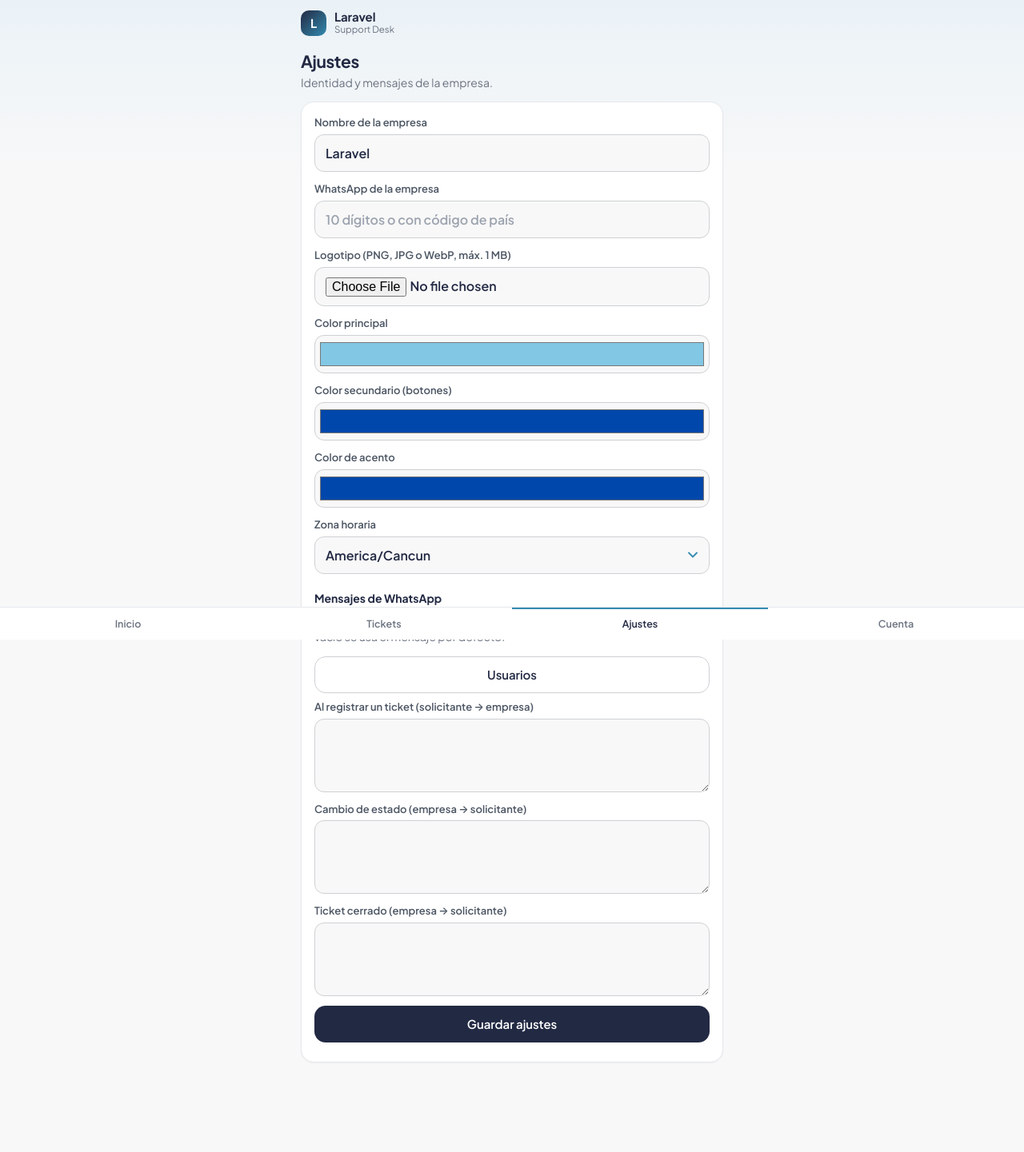
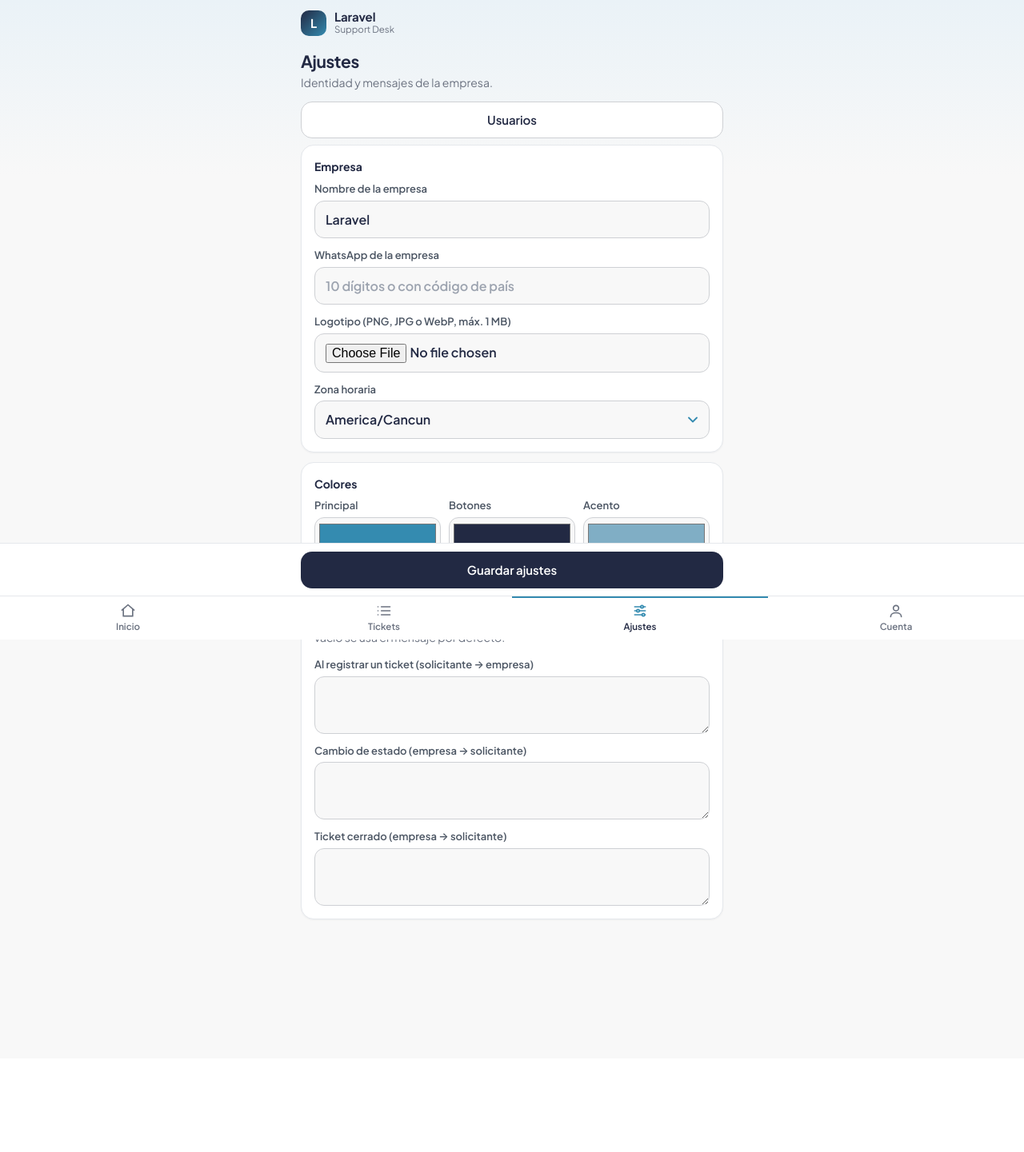
Before and after one commit to SystemsACL/helpdesk, a Laravel app: page /ajustes in a window 1280 px wide. Shown: the whole page at 80% size. After the commit the page ends 1151 px from the top, so only its background shows below. Run offline with Laravel 12, Linux system fonts and the light colour scheme; the visitor is signed in with stand-in values (Sample User, id 1); data that the repository does not hold is empty; some libraries are stand-ins or nearby versions.

Commit message:
UI v2 etapa 2: panel compacto, boton fijo y navegacion con iconos

```diff
--- a/resources/views/auth/account.blade.php
+++ b/resources/views/auth/account.blade.php
@@ -8,7 +8,7 @@
   <div class="alert">Por seguridad, cambia tu contraseña para continuar.</div>
 @endif
 
-<form method="POST" action="{{ route('password.update') }}" class="card">
+<form id="pw" method="POST" action="{{ route('password.update') }}" class="card">
   @csrf
   <label>Contraseña actual
     <input type="password" name="current_password" autocomplete="current-password" required>
@@ -18,10 +18,9 @@
     <input type="password" name="password" autocomplete="new-password" required>
     @error('password')<span class="err">{{ $message }}</span>@enderror
   </label>
-  <label>Repite la nueva
+  <label style="margin-bottom:0">Repite la nueva
     <input type="password" name="password_confirmation" autocomplete="new-password" required>
   </label>
-  <button class="btn" type="submit">Cambiar contraseña</button>
 </form>
 
 <form method="POST" action="{{ route('logout') }}">
@@ -29,4 +28,5 @@
   <button class="btn btn-light" type="submit">Cerrar sesión</button>
 </form>
 @endsection
+@section('dock')<button class="btn" type="submit" form="pw">Cambiar contraseña</button>@endsection
 @section('nav')@include('panel._nav')@endsection
--- a/resources/views/layouts/app.blade.php
+++ b/resources/views/layouts/app.blade.php
@@ -18,6 +18,7 @@
   /* Sistema */
   --ink:#222943; --muted:#6B7280; --bg:#F8F8F8; --card:#fff; --field:#F8F8F8;
   --line:#E5E8EC; --gray:#CED0D4; --err:#D64545; --ok:#2E9E6B;
+  --nav:54px;
   --ring:0 0 0 3px color-mix(in srgb, var(--primary) 20%, transparent);
 }
 *{box-sizing:border-box}
@@ -28,6 +29,8 @@ body{margin:0;color:var(--ink);
   -webkit-font-smoothing:antialiased;-webkit-tap-highlight-color:transparent;
   padding:env(safe-area-inset-top) env(safe-area-inset-right) 0 env(safe-area-inset-left)}
 body.has-dock{padding-bottom:calc(72px + env(safe-area-inset-bottom))}
+body.has-nav{padding-bottom:calc(var(--nav) + 16px + env(safe-area-inset-bottom))}
+body.has-nav.has-dock{padding-bottom:calc(var(--nav) + 84px + env(safe-area-inset-bottom))}
 
 /* Encabezado compacto */
 .hd{max-width:560px;margin:0 auto;padding:12px 16px 4px;display:flex;align-items:center;gap:10px}
@@ -123,9 +126,12 @@ input[type=checkbox]:checked::after{transform:translateX(17px)}
 .dock{position:fixed;left:0;right:0;bottom:0;z-index:10;background:#fff;border-top:1px solid var(--line);
   padding:10px 16px calc(10px + env(safe-area-inset-bottom))}
 .dock .btn{max-width:528px;margin:0 auto}
-.nav{position:fixed;left:0;right:0;bottom:0;z-index:10;background:#fff;border-top:1px solid var(--line);display:flex;padding-bottom:env(safe-area-inset-bottom)}
-.nav a{flex:1;text-align:center;padding:11px 4px;text-decoration:none;color:var(--muted);font-size:12.5px;font-weight:600}
+.dock.on-nav{bottom:calc(var(--nav) + env(safe-area-inset-bottom));padding-bottom:10px}
+.nav{position:fixed;left:0;right:0;bottom:0;z-index:11;background:#fff;border-top:1px solid var(--line);display:flex;padding-bottom:env(safe-area-inset-bottom)}
+.nav a{flex:1;display:flex;flex-direction:column;align-items:center;justify-content:center;gap:2px;min-height:var(--nav);text-decoration:none;color:var(--muted);font-size:11.5px;font-weight:600}
+.nav svg{width:20px;height:20px;fill:none;stroke:currentColor;stroke-width:2;stroke-linecap:round;stroke-linejoin:round}
 .nav a.on{color:var(--ink);box-shadow:inset 0 2px 0 var(--primary)}
+.nav a.on svg{stroke:var(--primary)}
 
 /* Listas y detalle */
 details.filters{margin:8px 0}
@@ -145,10 +151,33 @@ ul.hist small{display:block;color:var(--muted)}
 .foot{max-width:560px;margin:0 auto;padding:4px 16px 20px;text-align:center;font-size:12px;color:var(--muted)}
 .foot a{color:var(--primary);font-weight:600;text-decoration:none}
 
+/* Utilidades del panel */
+input[type=search]{-webkit-appearance:none;appearance:none}
+input[type=color]{padding:3px;cursor:pointer}
+textarea.sm{min-height:72px}
+.row2{display:grid;grid-template-columns:1fr auto;gap:8px;align-items:center}
+.row2 input,.row2 select{margin:0}
+.row2 .btn{width:auto;margin:0;padding:11px 18px}
+.cols3{display:grid;grid-template-columns:repeat(3,1fr);gap:10px}
+.cols3 label{margin:0}
+.toprow{display:flex;justify-content:space-between;align-items:center;gap:8px}
+.toprow h2{margin:18px 0 8px}
+.lnk{font-size:13px;font-weight:600;text-decoration:none}
+.folio-sm{font-size:18px;font-weight:700;letter-spacing:.02em;font-variant-numeric:tabular-nums}
+.kv{display:grid;grid-template-columns:1fr 1fr;gap:10px 12px;margin:12px 0 0}
+.kv dd{margin:0}
+.kv .full{grid-column:1/-1}
+.card>h2:first-child{margin-top:0}
+.sum{cursor:pointer;font-weight:700;font-size:14px;list-style:none}
+.sum::-webkit-details-marker{display:none}
+.sum::after{content:"\203A";float:right;color:var(--muted);transition:transform .15s}
+details[open]>.sum::after{transform:rotate(90deg)}
+details.card[open]>.sum{margin-bottom:8px}
+
 @media (prefers-reduced-motion:reduce){*{transition:none!important}}
 </style>
 </head>
-<body class="@hasSection('dock')has-dock @endif">
+<body class="@hasSection('dock')has-dock @endif @hasSection('nav')has-nav @endif">
 <header class="hd">
   @if($c->logo_path)<img src="{{ asset('storage/'.$c->logo_path) }}" alt="">@else<span class="logo">{{ mb_strtoupper(mb_substr($c->company_name, 0, 1)) }}</span>@endif
   <div><b>{{ $c->company_name }}</b><small>Support Desk</small></div>
@@ -160,7 +189,7 @@ ul.hist small{display:block;color:var(--muted)}
 @hasSection('public')
 <footer class="foot"><a href="{{ url('/login') }}">Acceso</a> · Powered by <a href="https://www.aclsys.net" target="_blank" rel="noopener noreferrer">ACLSYS</a></footer>
 @endif
-@hasSection('dock')<div class="dock">@yield('dock')</div>@endif
+@hasSection('dock')<div class="dock @hasSection('nav')on-nav @endif">@yield('dock')</div>@endif
 @yield('nav')
 </body>
 </html>
--- a/resources/views/panel/_nav.blade.php
+++ b/resources/views/panel/_nav.blade.php
@@ -1,9 +1,16 @@
-<style>main{padding-bottom:100px}</style>
 <nav class="nav">
-  <a href="{{ route('panel') }}" class="{{ request()->routeIs('panel') ? 'on' : '' }}">Inicio</a>
-  <a href="{{ route('tickets.index') }}" class="{{ request()->routeIs('tickets.*') ? 'on' : '' }}">Tickets</a>
+  <a href="{{ route('panel') }}" class="{{ request()->routeIs('panel') ? 'on' : '' }}">
+    <svg viewBox="0 0 24 24" aria-hidden="true"><path d="M3 11l9-8 9 8"/><path d="M5 10v10h14V10"/></svg>Inicio
+  </a>
+  <a href="{{ route('tickets.index') }}" class="{{ request()->routeIs('tickets.*') ? 'on' : '' }}">
+    <svg viewBox="0 0 24 24" aria-hidden="true"><path d="M8 6h13M8 12h13M8 18h13"/><path d="M3 6h.01M3 12h.01M3 18h.01"/></svg>Tickets
+  </a>
   @if(auth()->user()->isAdmin())
-    <a href="{{ route('settings.edit') }}" class="{{ request()->routeIs('settings.*', 'users.*') ? 'on' : '' }}">Ajustes</a>
+  <a href="{{ route('settings.edit') }}" class="{{ request()->routeIs('settings.*', 'users.*') ? 'on' : '' }}">
+    <svg viewBox="0 0 24 24" aria-hidden="true"><path d="M4 6h9M17 6h3M4 12h3M11 12h9M4 18h11M19 18h1"/><circle cx="15" cy="6" r="2"/><circle cx="9" cy="12" r="2"/><circle cx="17" cy="18" r="2"/></svg>Ajustes
+  </a>
   @endif
-  <a href="{{ route('password.edit') }}" class="{{ request()->routeIs('password.*') ? 'on' : '' }}">Cuenta</a>
+  <a href="{{ route('password.edit') }}" class="{{ request()->routeIs('password.*') ? 'on' : '' }}">
+    <svg viewBox="0 0 24 24" aria-hidden="true"><circle cx="12" cy="8" r="4"/><path d="M4 21c0-4 4-6 8-6s8 2 8 6"/></svg>Cuenta
+  </a>
 </nav>
--- a/resources/views/panel/settings.blade.php
+++ b/resources/views/panel/settings.blade.php
@@ -12,57 +12,64 @@
 
 @if($errors->any())<div class="alert">Revisa los campos marcados.</div>@endif
 
-<form method="POST" action="{{ route('settings.update') }}" enctype="multipart/form-data" class="card">
+<a class="btn btn-light" href="{{ route('users.index') }}">Usuarios</a>
+
+<form id="ajustes" method="POST" action="{{ route('settings.update') }}" enctype="multipart/form-data">
   @csrf
 
+  <div class="card">
+    <h2>Empresa</h2>
     <label>Nombre de la empresa
       <input name="company_name" value="{{ old('company_name', $s->company_name) }}" maxlength="120" required>
       @error('company_name')<span class="err">{{ $message }}</span>@enderror
     </label>
-
     <label>WhatsApp de la empresa
-    <input name="whatsapp_number" type="tel" value="{{ old('whatsapp_number', $s->whatsapp_number) }}" placeholder="10 dígitos o con código de país">
+      <input name="whatsapp_number" type="tel" inputmode="numeric" value="{{ old('whatsapp_number', $s->whatsapp_number) }}" placeholder="10 dígitos o con código de país">
       @error('whatsapp_number')<span class="err">{{ $message }}</span>@enderror
     </label>
-
     <label>Logotipo (PNG, JPG o WebP, máx. 1 MB)
-    @if($s->logo_path)<img src="{{ asset('storage/'.$s->logo_path) }}" alt="" style="height:48px;margin:6px 0">@endif
+      @if($s->logo_path)<img src="{{ asset('storage/'.$s->logo_path) }}" alt="" style="height:40px;margin:6px 0 0;display:block">@endif
       <input type="file" name="logo" accept="image/png,image/jpeg,image/webp">
       @error('logo')<span class="err">{{ $message }}</span>@enderror
     </label>
-
-  <label>Color principal
-    <input type="color" name="primary_color" value="{{ old('primary_color', $s->primary_color ?: '#82C8E5') }}" style="height:48px;padding:4px">
-  </label>
-  <label>Color secundario (botones)
-    <input type="color" name="secondary_color" value="{{ old('secondary_color', $s->secondary_color ?: '#0047AB') }}" style="height:48px;padding:4px">
-  </label>
-  <label>Color de acento
-    <input type="color" name="accent_color" value="{{ old('accent_color', $s->accent_color ?: '#0047AB') }}" style="height:48px;padding:4px">
-  </label>
-
-  <label>Zona horaria
+    <label style="margin-bottom:0">Zona horaria
       <select name="timezone">
         @foreach($zones as $z)
           <option value="{{ $z }}" @selected(old('timezone', $s->timezone ?: 'America/Cancun') === $z)>{{ $z }}</option>
         @endforeach
       </select>
     </label>
+  </div>
 
+  <div class="card">
+    <h2>Colores</h2>
+    <div class="cols3">
+      <label>Principal
+        <input type="color" name="primary_color" value="{{ old('primary_color', $s->primary_color ?: '#348BB0') }}">
+      </label>
+      <label>Botones
+        <input type="color" name="secondary_color" value="{{ old('secondary_color', $s->secondary_color ?: '#222943') }}">
+      </label>
+      <label>Acento
+        <input type="color" name="accent_color" value="{{ old('accent_color', $s->accent_color ?: '#80AEC5') }}">
+      </label>
+    </div>
+  </div>
+
+  <div class="card">
     <h2>Mensajes de WhatsApp</h2>
     <p class="muted">Variables: {nombre} {folio} {categoria} {estado} {descripcion}. Si lo dejas vacío se usa el mensaje por defecto.</p>
-  <a class="btn btn-light" href="{{ route('users.index') }}">Usuarios</a>
     <label>Al registrar un ticket (solicitante → empresa)
-    <textarea name="msg_new">{{ old('msg_new', $s->msg_new) }}</textarea>
+      <textarea class="sm" name="msg_new">{{ old('msg_new', $s->msg_new) }}</textarea>
     </label>
     <label>Cambio de estado (empresa → solicitante)
-    <textarea name="msg_status">{{ old('msg_status', $s->msg_status) }}</textarea>
+      <textarea class="sm" name="msg_status">{{ old('msg_status', $s->msg_status) }}</textarea>
     </label>
-  <label>Ticket cerrado (empresa → solicitante)
-    <textarea name="msg_closed">{{ old('msg_closed', $s->msg_closed) }}</textarea>
+    <label style="margin-bottom:0">Ticket cerrado (empresa → solicitante)
+      <textarea class="sm" name="msg_closed">{{ old('msg_closed', $s->msg_closed) }}</textarea>
     </label>
-
-  <button class="btn" type="submit">Guardar ajustes</button>
+  </div>
 </form>
 @endsection
+@section('dock')<button class="btn" type="submit" form="ajustes">Guardar ajustes</button>@endsection
 @section('nav')@include('panel._nav')@endsection
--- a/resources/views/panel/users/index.blade.php
+++ b/resources/views/panel/users/index.blade.php
@@ -16,9 +16,8 @@
     @endunless
   </div>
 @endforeach
-
+@endsection
 @unless($users->contains(fn ($u) => ! $u->isAdmin()))
-  <a class="btn" href="{{ route('users.create') }}">Crear agente</a>
+@section('dock')<a class="btn" href="{{ route('users.create') }}">Crear agente</a>@endsection
 @endunless
-@endsection
 @section('nav')@include('panel._nav')@endsection
```
Also changed, not shown: resources/views/auth/login.blade.php (+4 -4 lines), resources/views/panel/dashboard.blade.php (+5 -2 lines), resources/views/panel/index.blade.php (+9 -5 lines), resources/views/panel/show.blade.php (+33 -25 lines), resources/views/panel/users/form.blade.php (+6 -7 lines). Lines whose indentation alone changed are shown as unchanged.
